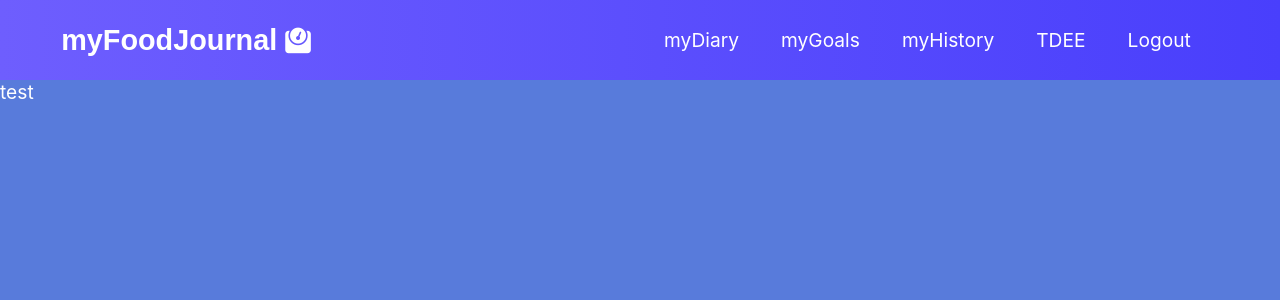
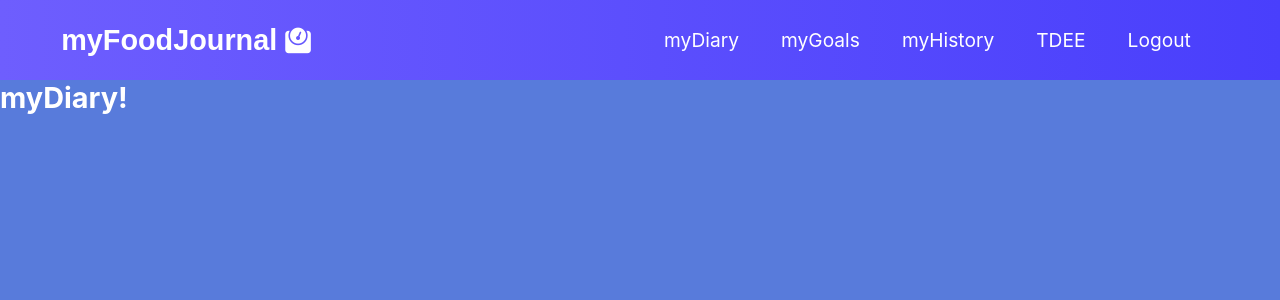
Before and after one commit to emrichmp/myFoodJournal-Frontend, a React (Create React App) app: page /#/ in a window 1280 px wide. Shown: the top 300 px of the page. Built offline with nearby package versions, Linux system fonts and the light colour scheme; a web font is replaced by a local one.

Commit message:
added path so myDiary renders on click

```diff
--- a/src/App.js
+++ b/src/App.js
@@ -13,9 +13,9 @@ function App() {
     <div className="App">
       <HashRouter>
         <Navbar />
-        <Mydiary />
         <div className="content">
           <Route exact path="/tdee" component={Tdee}/>
+          <Route exact path="/" component={Mydiary}/>
         </div>
       </HashRouter>
     </div>
--- a/src/components/myDiary.js
+++ b/src/components/myDiary.js
@@ -3,7 +3,9 @@ import React from 'react';
 class Mydiary extends React.Component {
     render () {
         return(
-            <div>test</div>
+            <div>
+                <h2> myDiary! </h2>
+            </div>
         )
     }
 }
```
